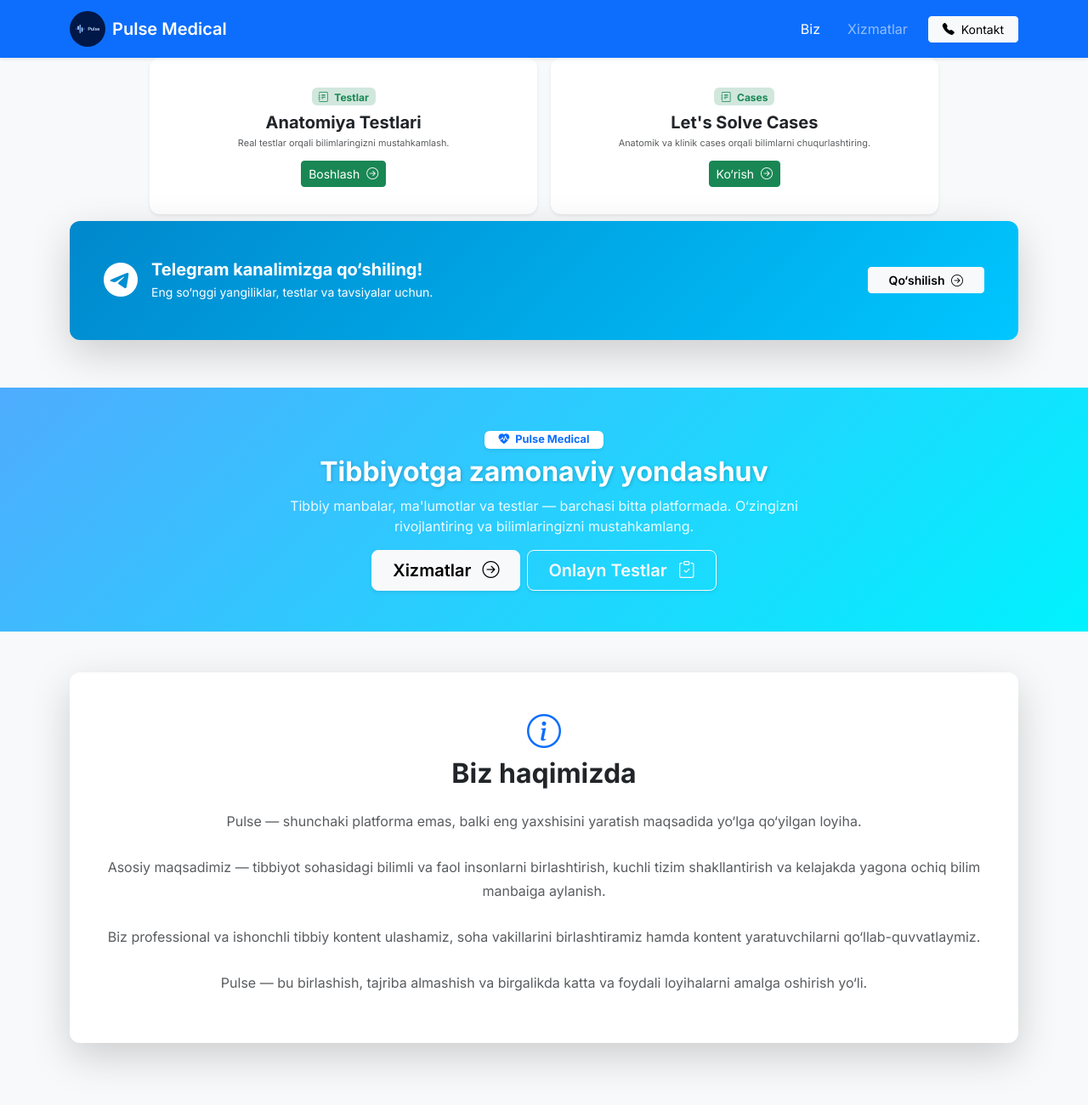
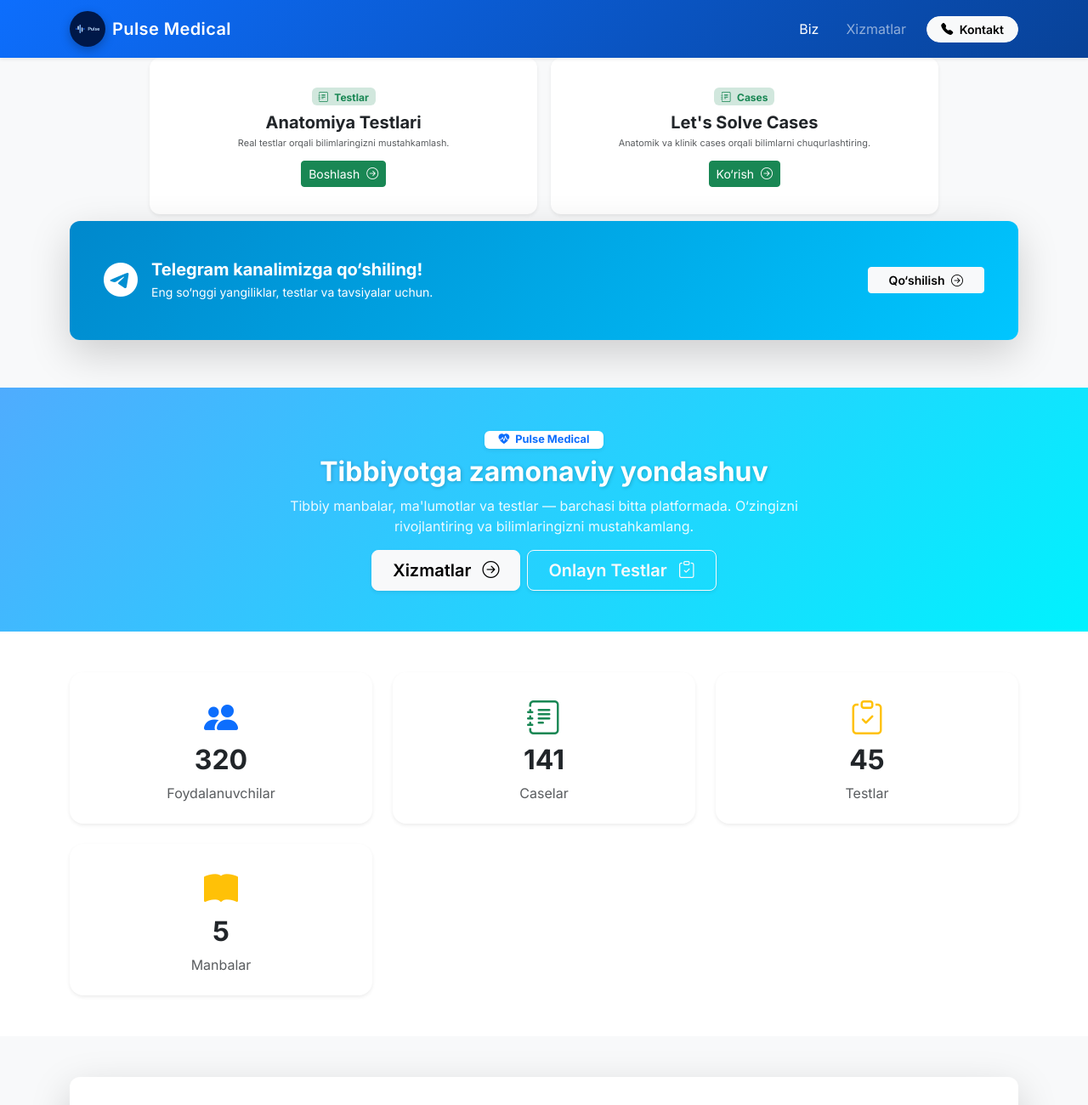
Before and after one commit to jahongirbaxromov07/Pulse, a plain HTML site: page index.html in a window 1280 px wide. Shown: the top 1300 px of the page at 85% size. Drawn offline with nearby package versions, Linux system fonts and the light colour scheme.

Commit message:
Update index.html

```diff
--- a/index.html
+++ b/index.html
@@ -4,6 +4,21 @@
 <head>
     <meta charset="UTF-8">
     <meta name="viewport" content="width=device-width, initial-scale=1">
+    <!-- SEO Meta -->
+    <meta name="description"
+        content="Pulse Medical – tibbiy testlar, ishonchli manbalar va zamonaviy bilim platformasi. Talabalar va mutaxassislar uchun.">
+
+    <meta name="keywords"
+        content="Pulse Medical, tibbiy testlar, anatomiya test, medical platform, tibbiyot, online test">
+
+    <meta name="author" content="Pulse Medical">
+
+    <!-- Open Graph (Telegram / Facebook) -->
+    <meta property="og:title" content="Pulse Medical">
+    <meta property="og:description" content="Tibbiy testlar, bilimlar va professional platforma">
+    <meta property="og:image" content="Pulse.jpg">
+    <meta property="og:type" content="website">
+
     <title>Pulse Medical</title>
 
     <!-- Bootstrap -->
@@ -16,7 +31,7 @@
     <link href="https://fonts.googleapis.com/css2?family=Inter:wght@400;500;600;700&display=swap" rel="stylesheet">
 
     <!-- Favicon -->
-    <link rel="icon" href="Pulse.jpg">
+    <link rel="icon" href="/Pulse.jpg">
 
     <style>
         body {
@@ -46,6 +61,40 @@
             opacity: 1;
             transform: translateY(0);
         }
+
+        .social-icon {
+            transition: transform .3s ease, opacity .3s ease;
+        }
+
+        .social-icon:hover {
+            transform: translateY(-4px) scale(1.1);
+            opacity: 0.85;
+        }
+
+        .navbar {
+            background: linear-gradient(135deg, #0d6efd, #084298);
+            box-shadow: 0 6px 20px rgba(13, 110, 253, 0.25);
+        }
+
+        .navbar-brand {
+            letter-spacing: 0.4px;
+        }
+
+        .navbar-brand img {
+            box-shadow: 0 4px 12px rgba(0, 0, 0, 0.25);
+        }
+
+        .navbar .btn-light {
+            font-weight: 600;
+            border-radius: 999px;
+            padding: 4px 14px;
+            transition: all 0.25s ease;
+        }
+
+        .navbar .btn-light:hover {
+            transform: translateY(-1px);
+            box-shadow: 0 6px 14px rgba(0, 0, 0, 0.15);
+        }
     </style>
 </head>
 
@@ -55,7 +104,7 @@
     <nav class="navbar navbar-expand-lg navbar-dark bg-primary sticky-top shadow-sm">
         <div class="container">
             <a class="navbar-brand fw-semibold d-flex align-items-center gap-2" href="#">
-                <img src="/Pulse.jpg" width="42" height="42" class="rounded-circle">
+                <img src="Pulse.jpg" width="42" height="42" class="rounded-circle">
                 Pulse Medical
             </a>
 
@@ -211,6 +260,46 @@
         </div>
     </section>
 
+    <!-- Statistics Counter Section -->
+    <section class="py-5 bg-white">
+        <div class="container">
+            <div class="row text-center g-4">
+
+                <div class="col-6 col-md-4 reveal">
+                    <div class="p-4 shadow-sm rounded-4">
+                        <i class="bi bi-people-fill fs-1 text-primary mb-2"></i>
+                        <h2 class="fw-bold counter" data-target="320">0</h2>
+                        <p class="text-muted mb-0">Foydalanuvchilar</p>
+                    </div>
+                </div>
+
+                <div class="col-6 col-md-4 reveal">
+                    <div class="p-4 shadow-sm rounded-4">
+                        <i class="bi bi-journal-text fs-1 text-success mb-2"></i>
+                        <h2 class="fw-bold counter" data-target="141">0</h2>
+                        <p class="text-muted mb-0">Caselar</p>
+                    </div>
+                </div>
+
+                <div class="col-6 col-md-4 reveal">
+                    <div class="p-4 shadow-sm rounded-4">
+                        <i class="bi bi-clipboard-check fs-1 text-warning mb-2"></i>
+                        <h2 class="fw-bold counter" data-target="45">0</h2>
+                        <p class="text-muted mb-0">Testlar</p>
+                    </div>
+                </div>
+                <div class="col-6 col-md-4 reveal">
+                    <div class="p-4 shadow-sm rounded-4">
+                        <i class="bi bi-book-fill fs-1 text-warning mb-2"></i>
+                        <h2 class="fw-bold counter" data-target="5">0</h2>
+                        <p class="text-muted mb-0">Manbalar</p>
+                    </div>
+                </div>
+
+
+            </div>
+        </div>
+    </section>
 
     <!--TG Card , ABOUT  -->
     <section id="about" class="py-5 bg-light">
@@ -313,21 +402,67 @@
         window.addEventListener("scroll", revealOnScroll);
         revealOnScroll();
     </script>
+    <script>
+        const counters = document.querySelectorAll('.counter');
+        let counterStarted = false;
+
+        const counterObserver = new IntersectionObserver(entries => {
+            entries.forEach(entry => {
+                if (entry.isIntersecting && !counterStarted) {
+                    counterStarted = true;
+                    counters.forEach(counter => {
+                        const target = +counter.dataset.target;
+                        let count = 0;
+                        const step = Math.ceil(target / 150);
+
+                        const update = () => {
+                            count += step;
+                            if (count < target) {
+                                counter.innerText = count;
+                                requestAnimationFrame(update);
+                            } else {
+                                counter.innerText = target;
+                            }
+                        };
+                        update();
+                    });
+                }
+            });
+        }, { threshold: 0.5 });
+
+        document.querySelector('.counter') &&
+            counterObserver.observe(document.querySelector('.counter'));
+    </script>
+
 
     <button id="backTop" class="btn btn-primary rounded-circle shadow position-fixed"
         style="bottom: 25px; right: 25px; display: none;">
         <i class="bi bi-arrow-up"></i>
     </button>
 
-    <!-- FOOTER -->
     <footer class="bg-primary text-white py-4">
         <div class="container text-center">
-            <div class="mb-2">
+            <div class="mb-2 fw-semibold">
                 <i class="bi bi-heart-pulse-fill"></i> Pulse Medical
             </div>
+
+            <!-- Social Icons -->
+            <div class="d-flex justify-content-center gap-3 mb-3">
+                <a href="https://t.me/imipulse" target="_blank" class="text-white fs-4 social-icon">
+                    <i class="bi bi-telegram"></i>
+                </a>
+                <a href="https://github.com/" target="_blank" class="text-white fs-4 social-icon">
+                    <i class="bi bi-github"></i>
+                </a>
+                <a href="mailto:pulse.medical@gmail.com" class="text-white fs-4 social-icon">
+                    <i class="bi bi-envelope-fill"></i>
+                </a>
+            </div>
+
             <small>© 2025 Pulse Medical. Barcha huquqlar himoyalangan.</small>
         </div>
     </footer>
+
 
     <script>
         const backTop = document.getElementById("backTop");
```
